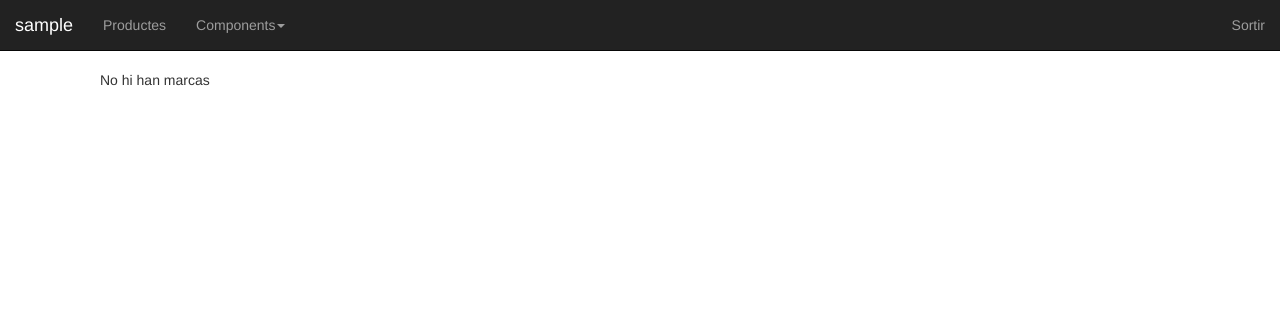
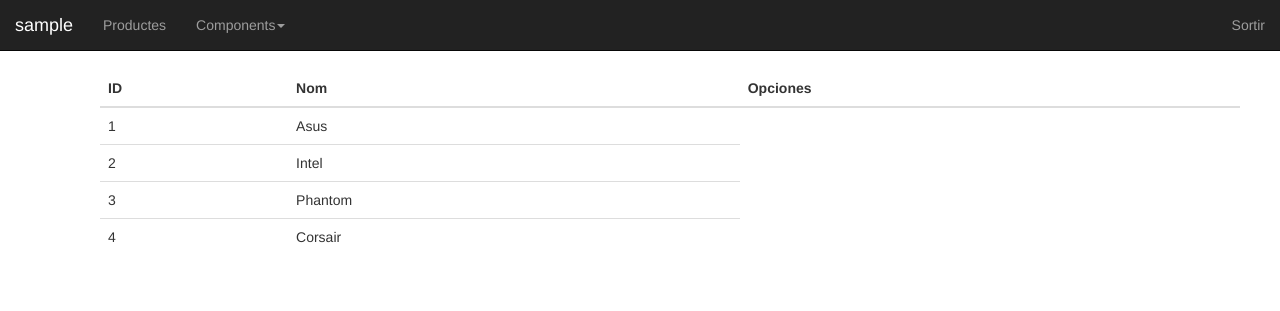
Before and after one commit to Andreurp/ProjecteFinal, a Django app: page /marcas/ in a window 1280 px wide. Shown: the top 311 px of the page. Run offline with Django 3.2, Linux system fonts and the light colour scheme; the visitor is signed in with stand-in values (Sample User, id 1); data comes from the database, SQL or seed files in the repository; some libraries are stand-ins or nearby versions.

Commit message:
variable de secio carro

```diff
--- a/productes/models.py
+++ b/productes/models.py
@@ -10,7 +10,7 @@ class Tipus_Producte(models.Model):
     nom = models.CharField(max_length=100)
 
     def __str__(self):
-        return '%s' % (self.nom)
+        return unicode('%s' % (self.nom))
 
 class Marca_Producte(models.Model):
     id = models.AutoField(primary_key=True)
--- a/productes/templates/marcas/index.html
+++ b/productes/templates/marcas/index.html
@@ -1,5 +1,5 @@
 {%extends 'base.html' %}
-{%block titol%}<span xmlns="http://www.w3.org/1999/html">Marcas</span>{%endblock titol%}
+{%block titol%}<span xmlns="http://www.w3.org/1999/html">Marques</span>{%endblock titol%}
 {%block content%}
     <div class="container">
 
@@ -23,7 +23,7 @@
                 </tbody>
             </table>
         {% else %}
-            <p>No hi han marcas</p>
+            <p>No hi han marques</p>
         {% endif %}
     </div>
 {%endblock%}
--- a/productes/templates/tipus/index.html
+++ b/productes/templates/tipus/index.html
@@ -4,7 +4,7 @@
     <div class="container">
         {% ifequal user.username "admin" %}
             <div class="row">
-                <span class="pull-left"><a type="button" class="btn btn-info btn-lg text-right" href=""><span class="glyphicon glyphicon-plus"></span> Nou produte</a></span>
+                <span class="pull-left"><a type="button" class="btn btn-info btn-lg text-right" href=""><span class="glyphicon glyphicon-plus"></span> Nou producte</a></span>
             </div>
         {% endifequal %}
         <br/>
--- a/productes/urls.py
+++ b/productes/urls.py
@@ -13,4 +13,6 @@ urlpatterns = [
     url(r'^tipus/$', views.veure_tipus, name='veure_tipus'),
 
     url(r'^marcas/$', views.veure_marcas, name='veure_marcas'),
+
+    url(r'^update_session/(?P<id_producte>[0-9]+)/$', views.update_session, name='update_session'),
 ]
--- a/productes/views.py
+++ b/productes/views.py
@@ -2,13 +2,14 @@
 
 from __future__ import unicode_literals
 from django.shortcuts import render, get_object_or_404
-from django.http import HttpResponseRedirect
+from django.http import *
 from crispy_forms.helper import FormHelper
 from crispy_forms.layout import Submit
 from django.core.urlresolvers import reverse
 from django.forms import modelform_factory
 from django.contrib import messages
 from django.contrib.auth.decorators import login_required
+
 
 from productes.models import Producte, Tipus_Producte, Marca_Producte
 
@@ -73,4 +74,18 @@ def veure_tipus(request):
 @login_required
 def veure_marcas(request):
     marcas = Marca_Producte.objects.all()
-    return render(request, 'marcas/index.html', {'marca': marcas})
+    return render(request, 'marcas/index.html', {'marcas': marcas})
+
+#carreo compre
+
+def update_session(request, id_producte):
+    #if not request.is_ajax() or not request.method=='POST':
+     #   return HttpResponseNotAllowed(['POST'])
+
+    if 'carro' not in request.session:
+        request.session['carro'] =[id_producte,1]
+    else:
+        request.session['carro'] += [id_producte,1]
+
+    messages.add_message(request, messages.SUCCESS, 'El producte ha sigut afegit correctament')
+    return HttpResponseRedirect(reverse('producte:veure_productes') )
--- a/templates/base.html
+++ b/templates/base.html
@@ -6,6 +6,7 @@
         <script src="https://code.jquery.com/jquery-1.11.3.js"></script>
         <link rel="stylesheet" href="https://bootswatch.com/slate/bootstrap.min.css" crossorigin="anonymous">
         <script src="https://bootswatch.com/assets/js/custom.js"></script>
+        <script src="https://ajax.googleapis.com/ajax/libs/angularjs/1.3.11/angular.min.js"></script>
         <script>
             $(document).ready(function() {
                 var time = setTimeout(eliminarAlertes, 5000);
@@ -33,18 +34,18 @@
 
                 <div class="collapse navbar-collapse" id="bs-example-navbar-collapse-2">
                     <ul class="nav navbar-nav">
-                        <li><a href="{% url 'producte:veure_productes' %}">Productes <span class="sr-only">(current)</span></a></li>
+                        <li ng-model="BuscarTipus" ng-click="BuscarTipus = ''"><a href="{% url 'producte:veure_productes' %}">Productes <span class="sr-only">(current)</span></a></li>
                         <li class="dropdown">
                             <a href="#" class="dropdown-toggle" data-toggle="dropdown" role="button" aria-haspopup="true" aria-expanded="false">Components<span class="caret"></span></a>
                             <ul class="dropdown-menu">
                                 {% for tipu in tipus %}
-                                    <li><a href="#">{{ tipu.nom }}</a></li>
+                                    <li ng-click="BuscarTipus = '{{ tipu.nom }}'"><a href="#">{{ tipu.nom }}</a></li>
                                 {% endfor %}
                             </ul>
                         </li>
                         {% ifequal user.username "admin" %}
                             <li><a href="{% url 'producte:veure_tipus' %}">Llista tipus<span class="sr-only">(current)</span></a></li>
-                            <li><a href="{% url 'producte:veure_marcas' %}">Llista marcas<span class="sr-only">(current)</span></a></li>
+                            <li><a href="{% url 'producte:veure_marcas' %}">Llista marques<span class="sr-only">(current)</span></a></li>
                         {% endifequal %}
                     </ul>
 
```
Also changed, not shown: productes/templates/productes/index.html (+6 -2 lines).
